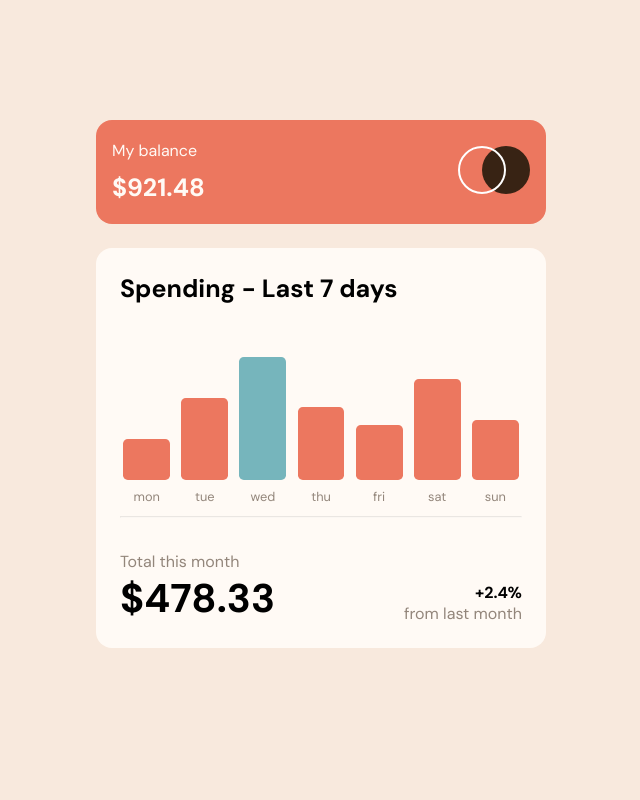
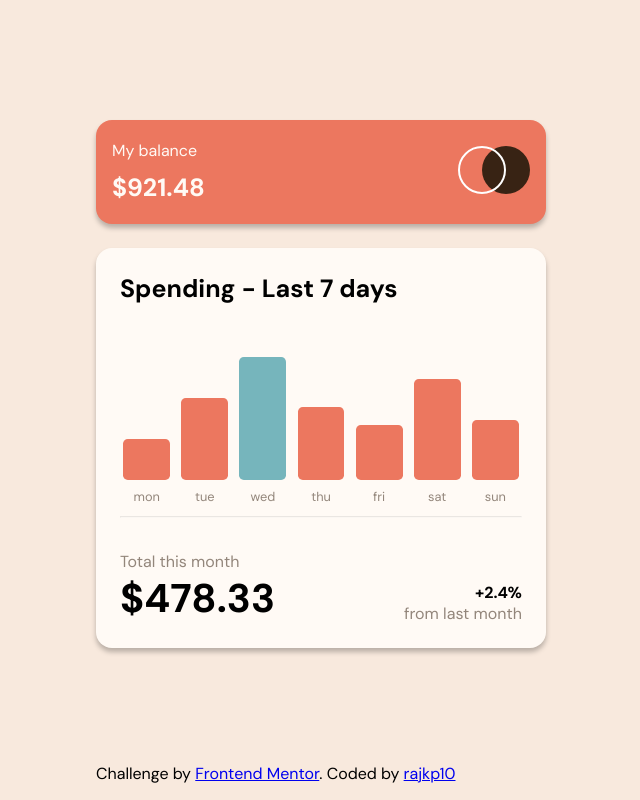
Before and after one commit to rajkp10/expenses-chart-component, a plain HTML site: page index.html in a window 1280 px wide. Shown: the whole page, without its empty margins (319-959 px from the left). Drawn offline with Linux system fonts and the light colour scheme.

Commit message:
added credits

```diff
--- a/css/styles.css
+++ b/css/styles.css
@@ -47,6 +47,9 @@ body {
   align-items: center;
   padding: 1.25rem 1rem;
   color: var(--very-pale-orange);
+  -webkit-box-shadow: 0px 4px 5px 0px rgba(0, 0, 0, 0.25);
+  -moz-box-shadow: 0px 4px 5px 0px rgba(0, 0, 0, 0.25);
+  box-shadow: 0px 4px 5px 0px rgba(0, 0, 0, 0.25);
   animation: header 1s;
 }
 
@@ -88,6 +91,9 @@ body {
   align-items: center;
   gap: 0.5rem;
   opacity: 0;
+  -webkit-box-shadow: 0px 4px 5px 0px rgba(0, 0, 0, 0.25);
+  -moz-box-shadow: 0px 4px 5px 0px rgba(0, 0, 0, 0.25);
+  box-shadow: 0px 4px 5px 0px rgba(0, 0, 0, 0.25);
   animation: content 1s 1s forwards;
 }
 
@@ -209,6 +215,12 @@ body {
   color: var(--medium-brown);
 }
 
+.footer {
+  position: absolute;
+  bottom: 1rem;
+  text-align: center;
+}
+
 @media screen and (width <= 768px) {
   .card {
     width: 90vw;
--- a/index.html
+++ b/index.html
@@ -35,6 +35,13 @@
             </div>
           </div>
         </section>
+        <span class="footer"
+          >Challenge by
+          <a href="https://www.frontendmentor.io/">Frontend Mentor</a>. Coded by
+          <a href="https://www.frontendmentor.io/profile/rajkp10"
+            >rajkp10</a
+          ></span
+        >
       </div>
     </main>
     <script src="./javascript/app.js"></script>
```
